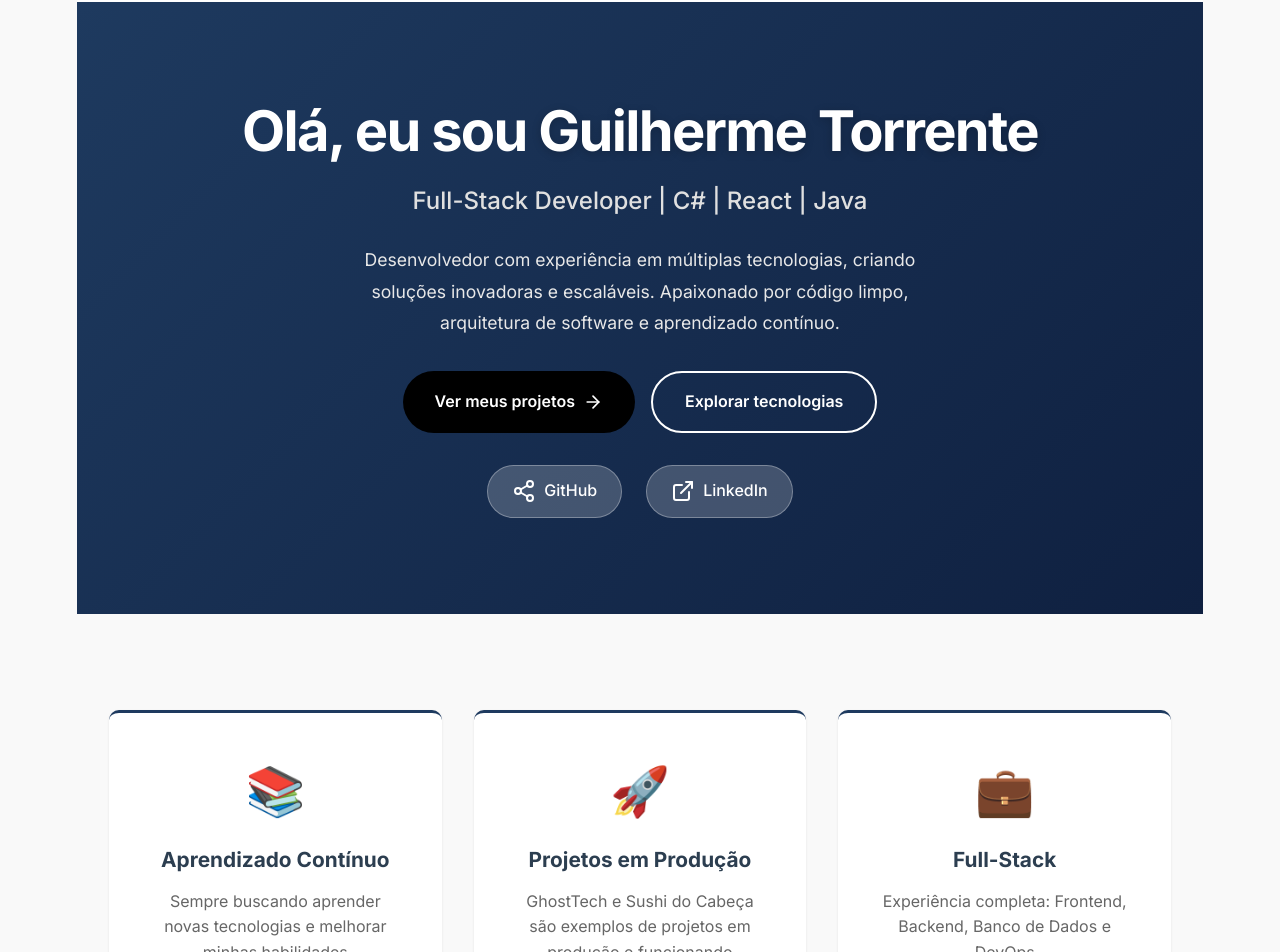
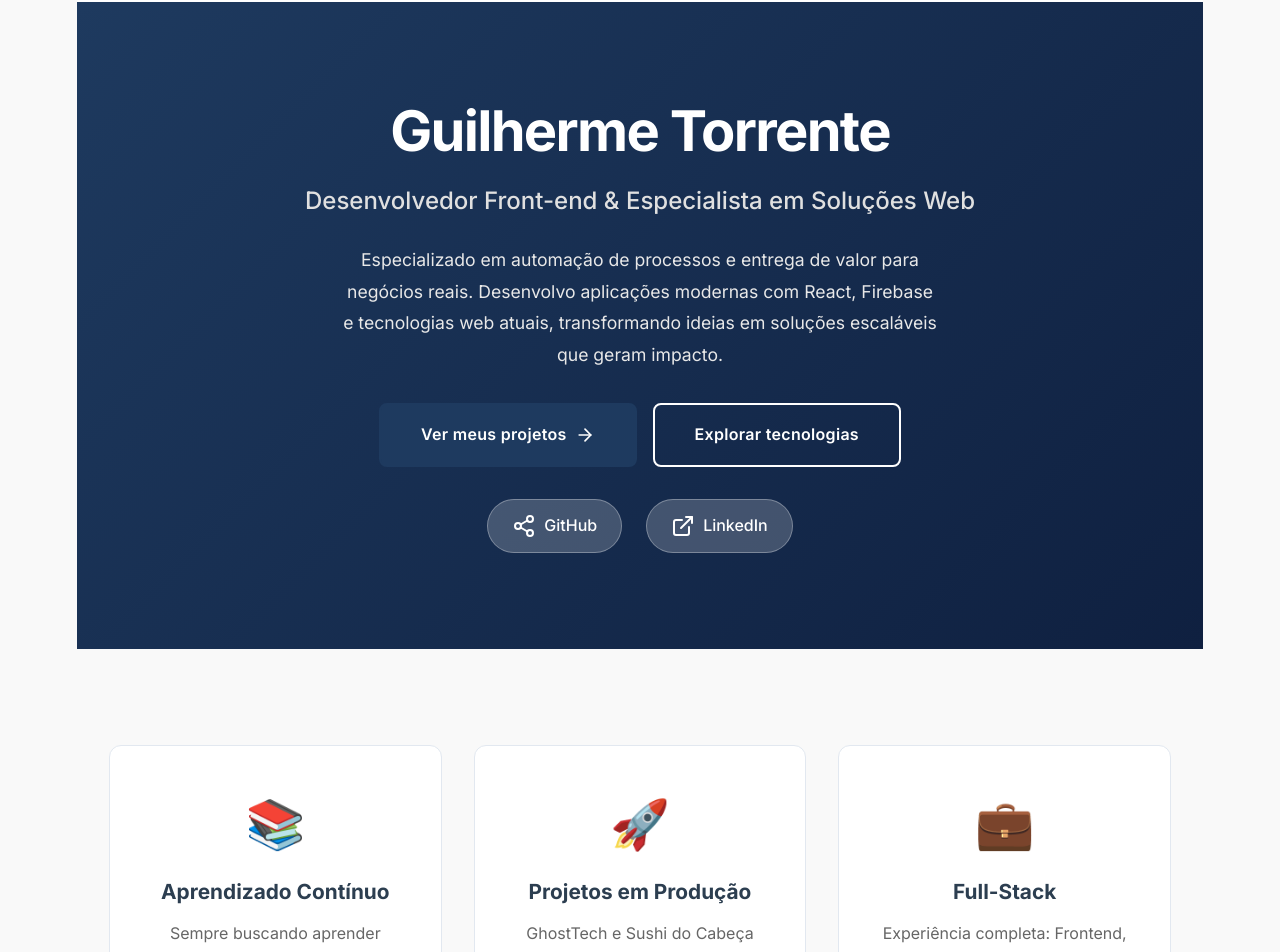
Before and after one commit to GuilhermeTorrenteee/Portifolio, a React (Vite) app in the folder Guilherme-Torrente/: page / in a window 1280 px wide. Shown: the part 479-1431 px from the top of the page. Built offline with nearby package versions, Linux system fonts and the light colour scheme.

Commit message:
refactor: modernize UI for Premium SaaS look with subtle borders and improved spacing

```diff
--- a/Guilherme-Torrente/src/components/CaseStudyCard.css
+++ b/Guilherme-Torrente/src/components/CaseStudyCard.css
@@ -36,10 +36,17 @@
   position: relative;
   z-index: 1;
   width: 100%;
-  padding: 3rem;
+  padding: 3.5rem;
   background: white;
   border-radius: 16px;
-  box-shadow: 0 4px 12px rgba(30, 58, 95, 0.15);
+  border: var(--border);
+  box-shadow: var(--shadow-xs);
+  transition: var(--transition);
+}
+
+.case-study-card:hover .case-study-content {
+  border-color: #cbd5e1;
+  box-shadow: var(--shadow-hover);
 }
 
 .case-study-badge {
@@ -63,16 +70,18 @@
 
 .case-study-text h2 {
   font-size: 2.5rem;
-  color: #1e3a5f;
+  color: var(--text-dark);
   margin-bottom: 1.5rem;
   font-weight: 700;
+  line-height: 1.3;
 }
 
 .case-description {
   font-size: 1.1rem;
-  color: #4a5568;
-  line-height: 1.6;
+  color: var(--text-medium);
+  line-height: 1.8;
   margin-bottom: 1.5rem;
+  font-weight: 500;
 }
 
 .case-technologies {
--- a/Guilherme-Torrente/src/components/ProfileCard.css
+++ b/Guilherme-Torrente/src/components/ProfileCard.css
@@ -23,9 +23,8 @@
   height: 280px;
   border-radius: 50%;
   object-fit: cover;
-  border: 5px solid #1e3a5f;
-  box-shadow: 0 4px 12px rgba(30, 58, 95, 0.12);
-  transition: transform 0.3s ease;
+  border: 3px solid var(--primary);
+  box-shadow: var(--shadow-xs);\n  transition: transform 0.3s ease;
 }
 
 .profile-image:hover {
--- a/Guilherme-Torrente/src/components/ProjectCard.css
+++ b/Guilherme-Torrente/src/components/ProjectCard.css
@@ -1,19 +1,17 @@
 .project-card {
   background: white;
-  border-radius: 10px;
-  padding: 1.5rem;
-  box-shadow: 0 1px 3px rgba(0, 0, 0, 0.08);
-  transition: all 0.3s ease;
+  border-radius: 12px;
+  padding: 2rem;
+  border: var(--border);
+  transition: var(--transition);
   height: 100%;
   display: flex;
   flex-direction: column;
-  border: 1px solid #e0e0e0;
 }
 
 .project-card:hover {
-  transform: translateY(-5px);
-  box-shadow: 0 4px 12px rgba(30, 58, 95, 0.12);
-  border-color: #1e3a5f;
+  border-color: #cbd5e1;
+  box-shadow: var(--shadow-hover);
 }
 
 .card-header {
@@ -26,9 +24,10 @@
 
 .card-header h3 {
   margin: 0;
-  color: #2c3e50;
+  color: var(--text-dark);
   font-size: 1.3rem;
   flex: 1;
+  font-weight: 600;
 }
 
 .card-links {
@@ -67,11 +66,12 @@
 }
 
 .card-description {
-  color: #555;
+  color: var(--text-medium);
   font-size: 0.95rem;
-  line-height: 1.6;
-  margin: 0 0 1rem 0;
+  line-height: 1.7;
+  margin: 0 0 1.5rem 0;
   flex: 1;
+  font-weight: 500;
 }
 
 .card-technologies {
--- a/Guilherme-Torrente/src/data/projects.ts
+++ b/Guilherme-Torrente/src/data/projects.ts
@@ -25,7 +25,7 @@ export const projects: Project[] = [
   {
     id: 2,
     name: 'Sushi do Cabeça',
-    description: 'Plataforma de pedidos de sushi com cardápio completo, carrinho de compras e sistema de login de clientes. Integração com Firebase para gerenciamento de dados.',
+    description: 'Plataforma de pedidos de sushi com cardápio completo, carrinho de compras e sistema de login de clientes. Integração com Firebase para gerenciamento de dados, dashboard de vendas e controle de pedidos(modo admin).',
     technologies: ['JavaScript', 'HTML', 'CSS', 'Firebase'],
     category: 'Full-Stack',
     link: 'https://sushi-do-cabeca.web.app/',
--- a/Guilherme-Torrente/src/index.css
+++ b/Guilherme-Torrente/src/index.css
@@ -13,8 +13,11 @@
   --text-light: #6b7280;
   --bg-light: #f9f9f9;
   --bg-white: #ffffff;
-  --shadow: 0 2px 8px rgba(0, 0, 0, 0.08);
-  --shadow-md: 0 4px 12px rgba(0, 0, 0, 0.1);
+  --border: 1px solid #e2e8f0;
+  --border-light: 1px solid #f1f5f9;
+  --shadow-xs: 0 1px 2px rgba(0, 0, 0, 0.05);
+  --shadow-sm: 0 1px 3px rgba(0, 0, 0, 0.08);
+  --shadow-hover: 0 4px 12px rgba(30, 58, 95, 0.1);
   --transition: all 0.3s ease;
 }
 
--- a/Guilherme-Torrente/src/pages/Contact.css
+++ b/Guilherme-Torrente/src/pages/Contact.css
@@ -34,17 +34,16 @@
 
 .contact-card {
   background: white;
-  padding: 2rem;
-  border-radius: 10px;
-  box-shadow: 0 1px 3px rgba(0, 0, 0, 0.08);
+  padding: 2.5rem;
+  border-radius: 12px;
+  border: var(--border);
   text-align: center;
-  transition: all 0.3s ease;
-  border-top: 3px solid #1e3a5f;
+  transition: var(--transition);
 }
 
 .contact-card:hover {
-  transform: translateY(-5px);
-  box-shadow: 0 4px 12px rgba(30, 58, 95, 0.12);
+  border-color: #cbd5e1;
+  box-shadow: var(--shadow-hover);
 }
 
 .contact-icon {
--- a/Guilherme-Torrente/src/pages/Home.css
+++ b/Guilherme-Torrente/src/pages/Home.css
@@ -59,25 +59,27 @@
   display: inline-flex;
   align-items: center;
   gap: 0.5rem;
-  padding: 1rem 2rem;
+  padding: 1.1rem 2.5rem;
   font-size: 1rem;
   font-weight: 600;
-  border-radius: 50px;
+  border-radius: 8px;
   text-decoration: none;
-  transition: all 0.3s ease;
+  transition: var(--transition);
   cursor: pointer;
   border: none;
+  letter-spacing: 0.3px;
 }
 
 .cta-button.primary {
-  background: #000000;
+  background: var(--primary);
   color: white;
+  border: 2px solid var(--primary);
 }
 
 .cta-button.primary:hover {
-  background: white;
-  transform: translateY(-2px);
-  box-shadow: 0 2px 8px rgba(0, 0, 0, 0.1);
+  background: var(--secondary);
+  border-color: var(--secondary);
+  box-shadow: var(--shadow-hover);
 }
 
 .cta-button.secondary {
@@ -131,11 +133,15 @@
 .highlight-card {
   background: white;
   padding: 2.5rem;
-  border-radius: 10px;
+  border-radius: 12px;
   text-align: center;
-  box-shadow: 0 1px 3px rgba(0, 0, 0, 0.08);
-  transition: all 0.3s ease;
-  border-top: 3px solid #1e3a5f;
+  border: var(--border);
+  transition: var(--transition);
+}
+
+.highlight-card:hover {
+  border-color: #cbd5e1;
+  box-shadow: var(--shadow-hover);
 }
 
 .highlight-card:hover {
--- a/Guilherme-Torrente/src/pages/Home.tsx
+++ b/Guilherme-Torrente/src/pages/Home.tsx
@@ -11,13 +11,14 @@ export const Home = () => {
       <section className="hero">
         <div className="hero-content">
           <h1 className="hero-title">
-            Olá, eu sou <span>Guilherme Torrente</span>
+            Guilherme Torrente
           </h1>
-          <p className="hero-subtitle">Full-Stack Developer | C# | React | Java</p>
+          <p className="hero-subtitle">Desenvolvedor Front-end & Especialista em Soluções Web</p>
 
           <p className="hero-description">
-            Desenvolvedor com experiência em múltiplas tecnologias, criando soluções inovadoras e escaláveis.
-            Apaixonado por código limpo, arquitetura de software e aprendizado contínuo.
+            Especializado em automação de processos e entrega de valor para negócios reais.
+            Desenvolvo aplicações modernas com React, Firebase e tecnologias web atuais,
+            transformando ideias em soluções escaláveis que geram impacto.
           </p>
 
           <div className="hero-cta">
--- a/Guilherme-Torrente/src/pages/Projects.css
+++ b/Guilherme-Torrente/src/pages/Projects.css
@@ -34,16 +34,16 @@
 
 .stat-card {
   background: white;
-  padding: 2rem;
-  border-radius: 8px;
-  box-shadow: 0 1px 3px rgba(0, 0, 0, 0.08);
+  padding: 2.5rem;
+  border-radius: 12px;
+  border: var(--border);
   text-align: center;
-  transition: transform 0.3s ease, box-shadow 0.3s ease;
+  transition: var(--transition);
 }
 
 .stat-card:hover {
-  transform: translateY(-5px);
-  box-shadow: 0 4px 12px rgba(30, 58, 95, 0.12);
+  border-color: #cbd5e1;
+  box-shadow: var(--shadow-hover);
 }
 
 .stat-value {
```
